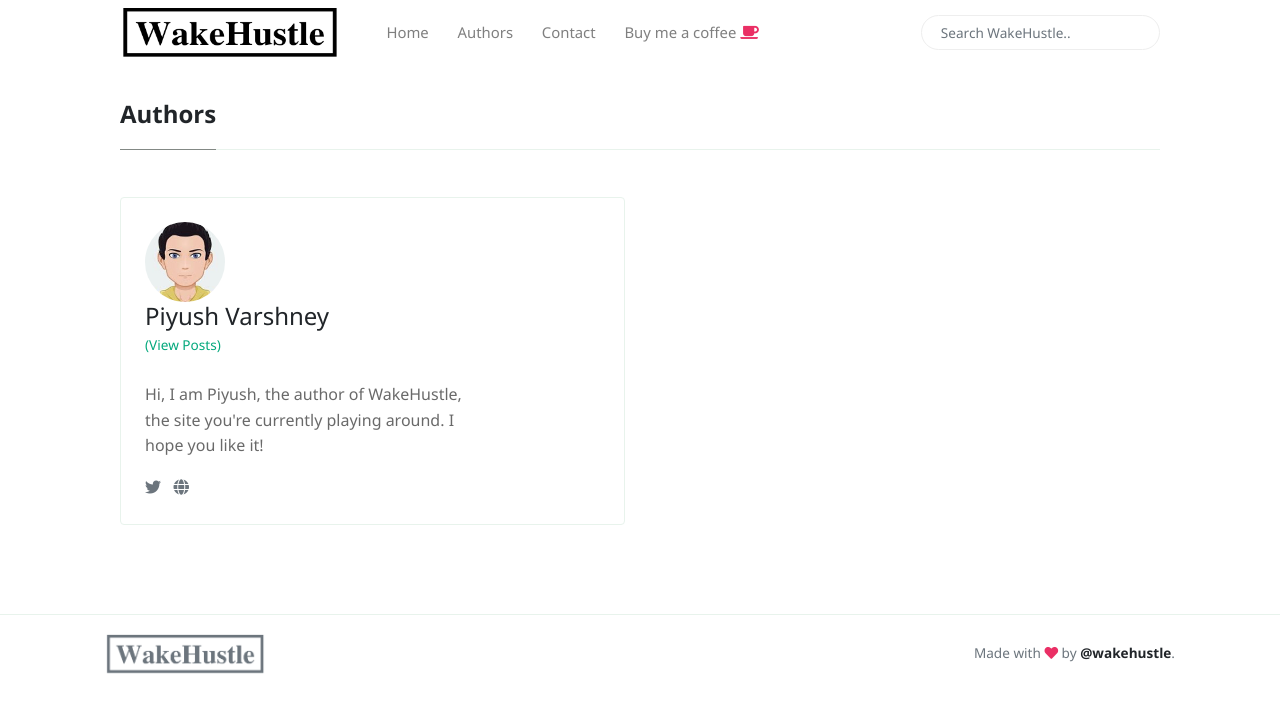
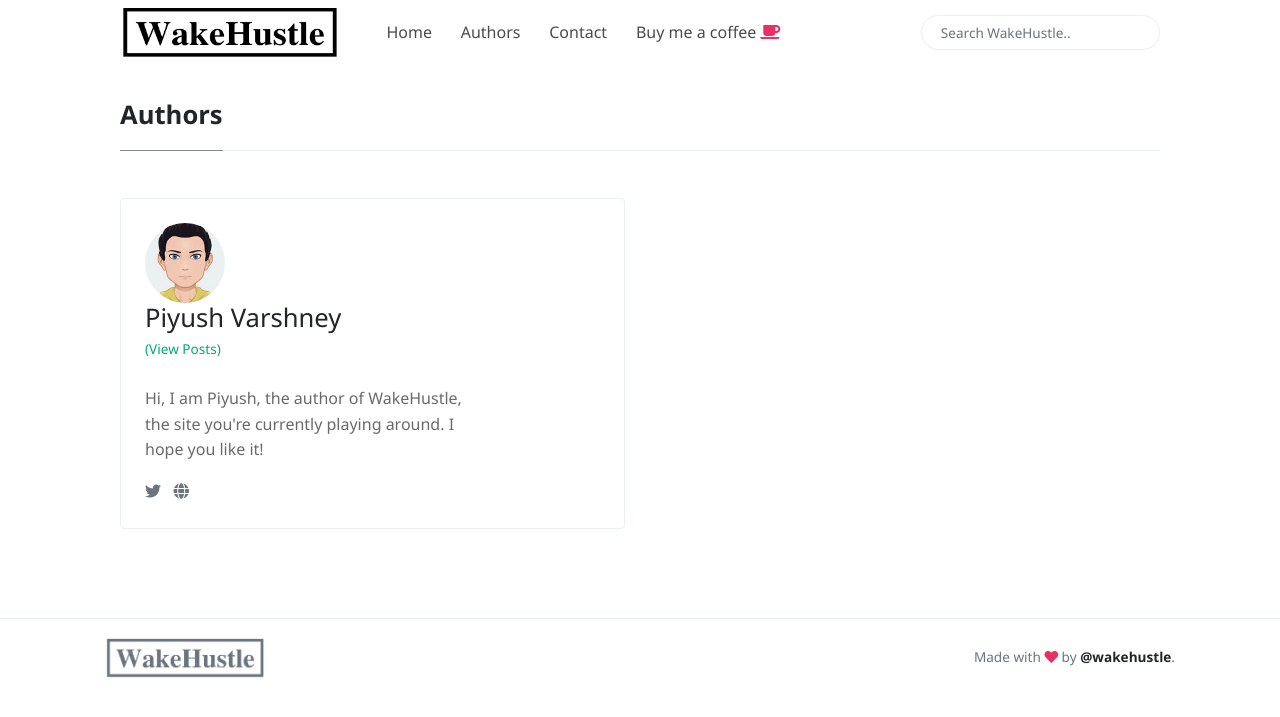
Before and after one commit to wakehustle/wakehustle.github.io, a Jekyll site: the page built from _pages/authors-list.html, in a window 1280 px wide. Shown: the top 717 px of the page. Built offline with Jekyll 4.4.1, drawn with Linux system fonts in a browser that asks for light colours; nearby versions of some CDN libraries.

Commit message:
cosmetic changes in nav bar

```diff
--- a/assets/css/theme.css
+++ b/assets/css/theme.css
@@ -234,11 +234,15 @@
 	color:rgba(0,0,0,0.9);
 }
 .navbar-light .navbar-nav .nav-link {
-	color:rgba(0,0,0,0.5);
-	font-size: .93rem;
+	/* color:rgba(0,0,0,0.5);
+	font-size: .93rem; */
+	color: rgba(0, 0, 0, 0.71);
+  font-size: 1rem;
+
 }
 .navbar-light .navbar-nav .nav-link:hover,.navbar-light .navbar-nav .nav-link:focus {
-	color:rgba(0,0,0,0.7);
+	/* color:rgba(0,0,0,0.7); */
+	color: #03a87c;
 }
 .navbar-light .navbar-nav .nav-link.disabled {
 	color:rgba(0,0,0,0.3);
```
Also changed, not shown: assets/css/main.css.
